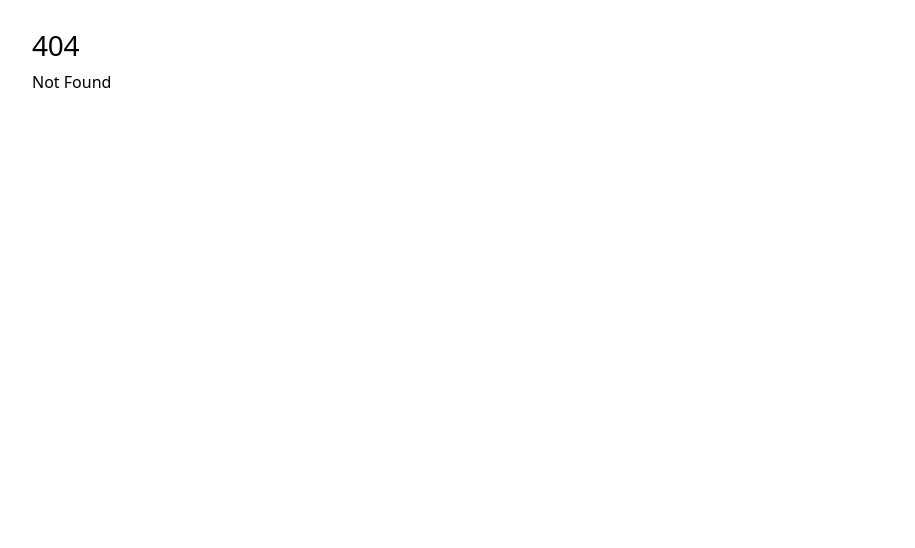
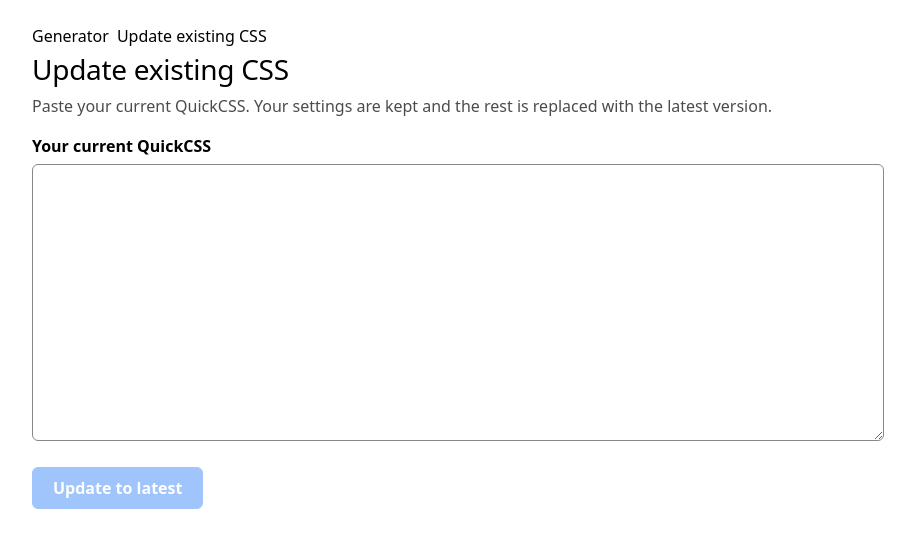
Before and after one commit to echodotvbs/echos-QOL-CSS-Configurator, a SvelteKit app: page /update in a window 1280 px wide. Before the commit this address had no page. Shown: the top 548 px of the page, without its empty margins (182-1097 px from the left). Built offline with nearby package versions, Linux system fonts and the light colour scheme.

Commit message:
feat: add updating css

```diff
--- a/src/routes/+layout.svelte
+++ b/src/routes/+layout.svelte
@@ -1,6 +1,7 @@
 <script lang="ts">
 	import './layout.css';
 	import favicon from '#lib/assets/favicon.svg';
+	import { resolve } from '$app/paths';
 	import type { LayoutProps } from './$types';
 
 	let { children }: LayoutProps = $props();
@@ -10,4 +11,9 @@
 	<link rel="icon" href={favicon} />
 </svelte:head>
 
+<nav class="btn-row">
+	<a href={resolve('/')}>Generator</a>
+	<a href={resolve('/update')}>Update existing CSS</a>
+</nav>
+
 {@render children()}
--- /dev/null
+++ b/src/routes/update/+page.svelte
@@ -0,0 +1,60 @@
+<script lang="ts">
+    import { updateCss } from "#lib/generate.ts";
+
+    let oldCss = $state("");
+    let result = $state("");
+    let msg = $state("");
+    let copied = $state(false);
+
+    async function update() {
+        try {
+            const { count, css } = await updateCss(oldCss);
+            result = css;
+            copied = false;
+            msg = count
+                ? `Kept ${count} settings from your CSS.`
+                : "No known settings found in that CSS, used panel values.";
+        } catch {
+            msg = "Could not parse that CSS.";
+        }
+    }
+
+    async function copyResult() {
+        await navigator.clipboard.writeText(result);
+        copied = true;
+        setTimeout(() => (copied = false), 1500);
+    }
+</script>
+
+<h1>Update existing CSS</h1>
+
+<p class="sub">
+    Paste your current QuickCSS. Your settings are kept and the rest is
+    replaced with the latest version.
+</p>
+
+<label for="oldCss">Your current QuickCSS</label>
+<textarea id="oldCss" bind:value={oldCss} rows="12" spellcheck="false"
+></textarea>
+
+<button
+    class="btn primary section"
+    onclick={update}
+    disabled={!oldCss.trim()}
+>
+    Update to latest
+</button>
+{#if msg}<p class="hint">{msg}</p>{/if}
+
+{#if result}
+    <div class="section">
+        <label for="resultCssArea">
+            Results (copy this and paste into QuickCSS)
+        </label>
+        <textarea id="resultCssArea" readonly bind:value={result} rows="14"
+        ></textarea>
+        <button class="btn" onclick={copyResult}>
+            {copied ? "Copied!" : "Copy"}
+        </button>
+    </div>
+{/if}
```
